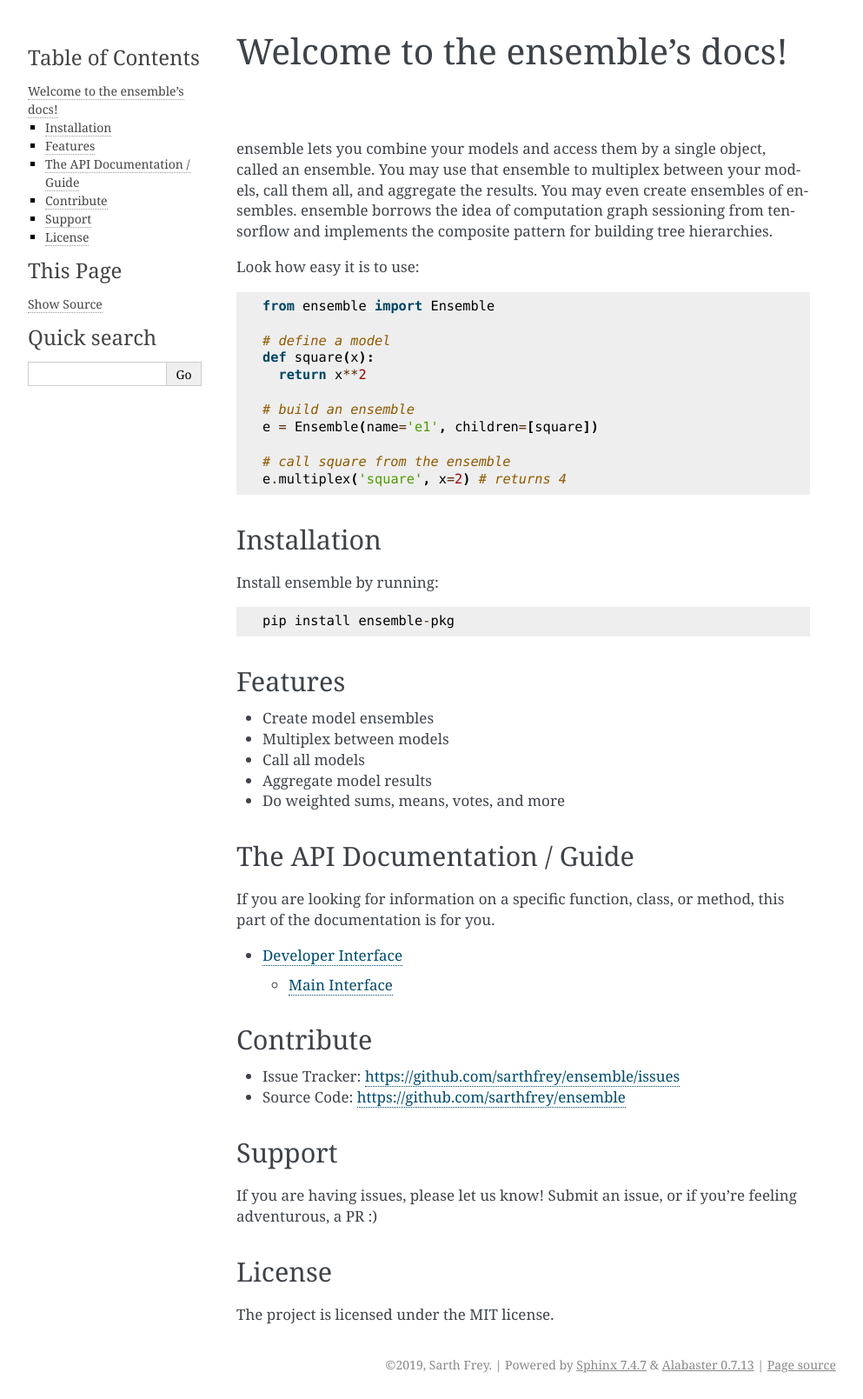
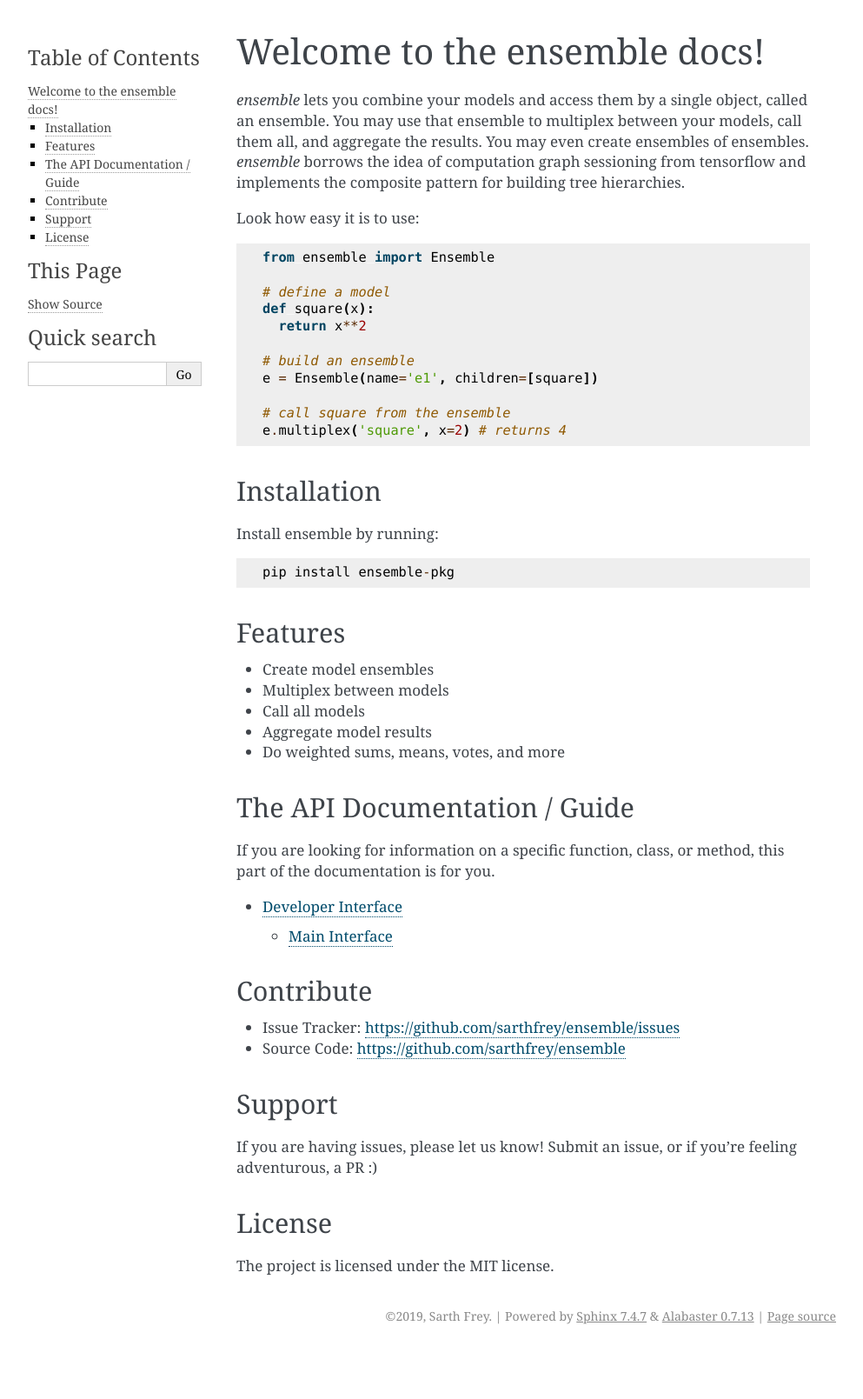
Before and after one commit to sarthfrey/ensemble, a Sphinx documentation site: the page built from docs/index.rst, in a window 1280 px wide. Shown: the whole page at 87% size, without its empty margins (148-1141 px from the left). Built offline with Sphinx 7.4.7, drawn with Linux system fonts in a browser that asks for light colours; after the commit the page ends 1553 px from its top, so only the background shows below that.

Commit message:
try this for docs

```diff
--- a/docs/api.rst
+++ b/docs/api.rst
@@ -15,5 +15,5 @@
 
 All of ensemble's functionality can be accessed by these objects.
 
-.. autoclass:: Ensemble
-.. autofunction:: child
+.. autoclass:: ensemble.Ensemble
+.. autofunction:: ensemble.child
--- a/docs/index.rst
+++ b/docs/index.rst
@@ -3,14 +3,14 @@
    You can adapt this file completely to your liking, but it should at least
    contain the root `toctree` directive.
 
-Welcome to the ensemble's docs!
+Welcome to the ensemble docs!
 ====================================
 
 .. toctree::
    :maxdepth: 2
    :caption: Contents:
 
-ensemble lets you combine your models and access them by a single object, called an ensemble. You may use that ensemble to multiplex between your models, call them all, and aggregate the results. You may even create ensembles of ensembles. ensemble borrows the idea of computation graph sessioning from tensorflow and implements the composite pattern for building tree hierarchies.
+*ensemble* lets you combine your models and access them by a single object, called an ensemble. You may use that ensemble to multiplex between your models, call them all, and aggregate the results. You may even create ensembles of ensembles. *ensemble* borrows the idea of computation graph sessioning from tensorflow and implements the composite pattern for building tree hierarchies.
 
 Look how easy it is to use:
 
```
